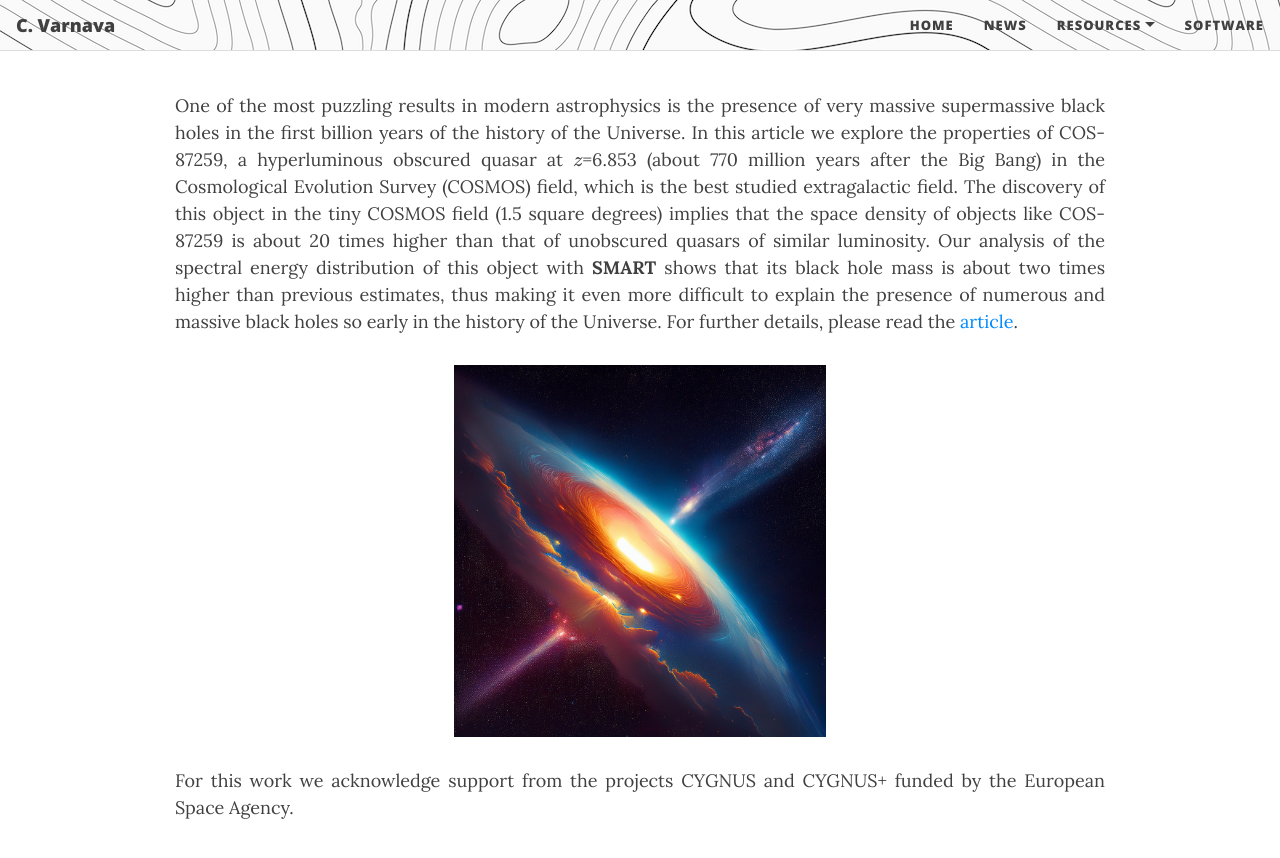
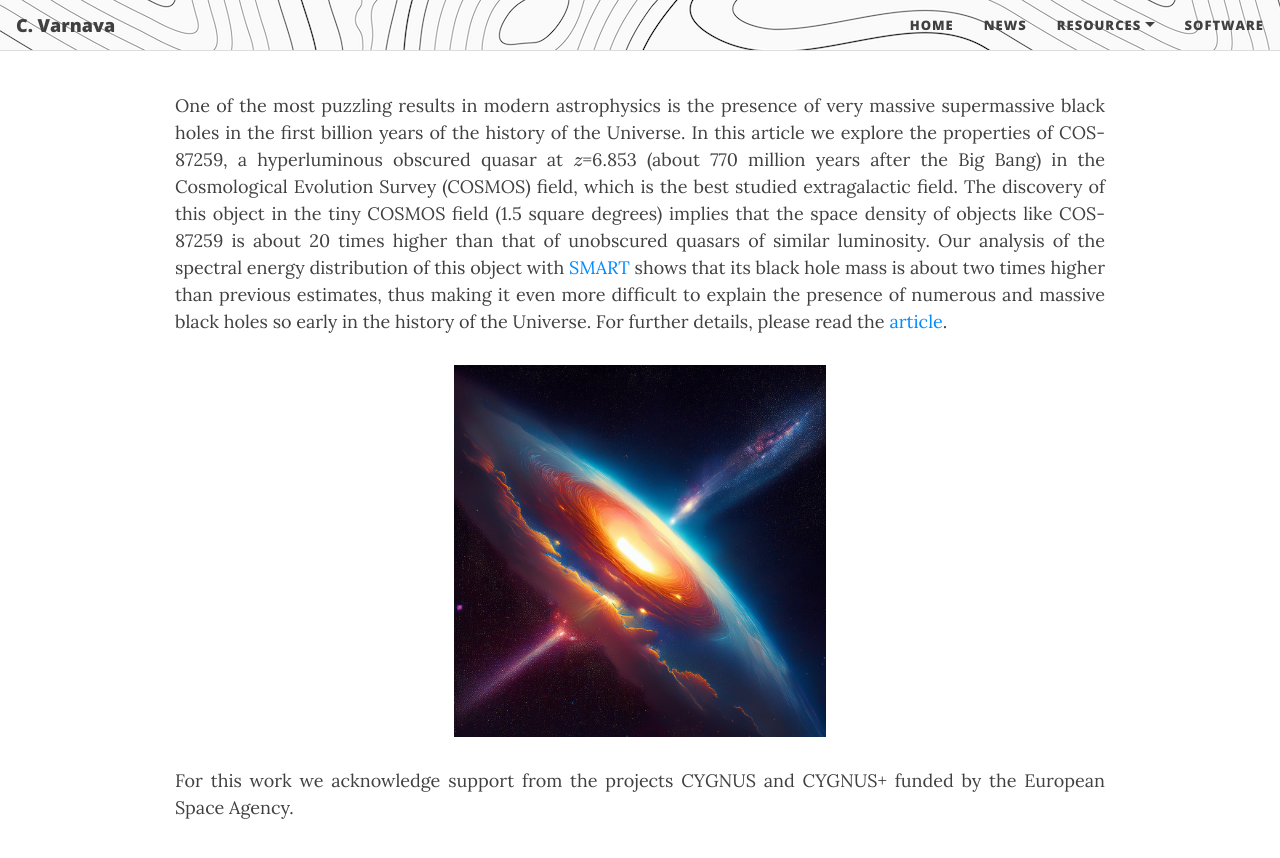
Before and after one commit to ch-var/ch-var.github.io, a Jekyll site: the page built from 2024-10-14-COS-87529.html, in a window 1280 px wide and 900 px high, scrolled down 680 px. Shown: the top 858 px of the window. Built offline with Jekyll 4.4.1, drawn with Linux system fonts in a browser that asks for light colours; formulas are drawn with MathJax 3.

Commit message:
Update 2024-10-14-COS-87529.html

```diff
--- a/2024-10-14-COS-87529.html
+++ b/2024-10-14-COS-87529.html
@@ -30,7 +30,7 @@
 <img src="/assets/img/COS.png">
 </p>
 
-<p align='justify'>One of the most puzzling results in modern astrophysics is the presence of very massive supermassive black holes in the first billion years of the history of the Universe. In this article we explore the properties of COS-87259, a hyperluminous obscured quasar at \(z\)=6.853 (about 770 million years after the Big Bang) in the Cosmological Evolution Survey (COSMOS) field, which is the best studied extragalactic field. The discovery of this object in the tiny COSMOS field (1.5 square degrees) implies that the space density of objects like COS-87259 is about 20 times higher than that of unobscured quasars of similar luminosity. Our analysis of the spectral energy distribution of this object with <b>SMART</b> shows that its black hole mass is about two times higher than previous estimates, thus making it even more difficult to explain the presence of numerous and massive black holes so early in the history of the Universe. For further details, please read the <a href="https://doi.org/10.1093/mnras/stae2221">article</a>.
+<p align='justify'>One of the most puzzling results in modern astrophysics is the presence of very massive supermassive black holes in the first billion years of the history of the Universe. In this article we explore the properties of COS-87259, a hyperluminous obscured quasar at \(z\)=6.853 (about 770 million years after the Big Bang) in the Cosmological Evolution Survey (COSMOS) field, which is the best studied extragalactic field. The discovery of this object in the tiny COSMOS field (1.5 square degrees) implies that the space density of objects like COS-87259 is about 20 times higher than that of unobscured quasars of similar luminosity. Our analysis of the spectral energy distribution of this object with <a href="https://github.com/ch-var/SMART">SMART</a> shows that its black hole mass is about two times higher than previous estimates, thus making it even more difficult to explain the presence of numerous and massive black holes so early in the history of the Universe. For further details, please read the <a href="https://doi.org/10.1093/mnras/stae2221">article</a>.
 
 <p align="center">
 <img src="/assets/img/SMBH.jpg" width="40%" height="40%">
```
